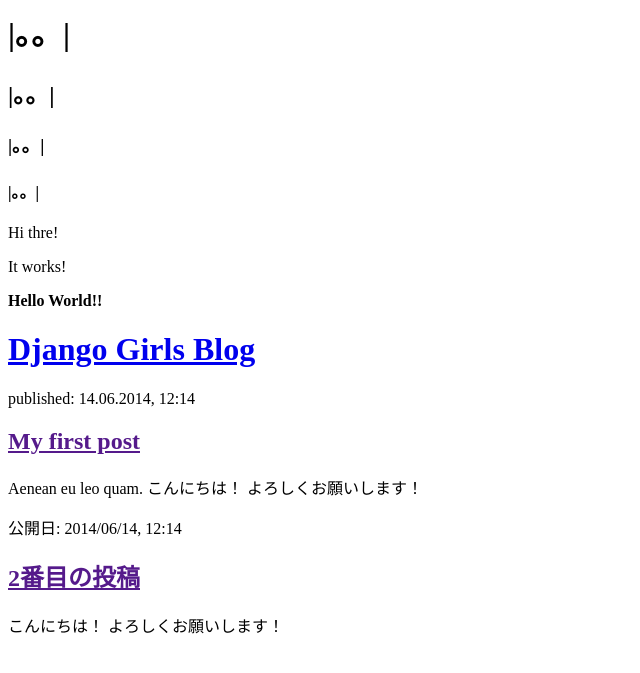
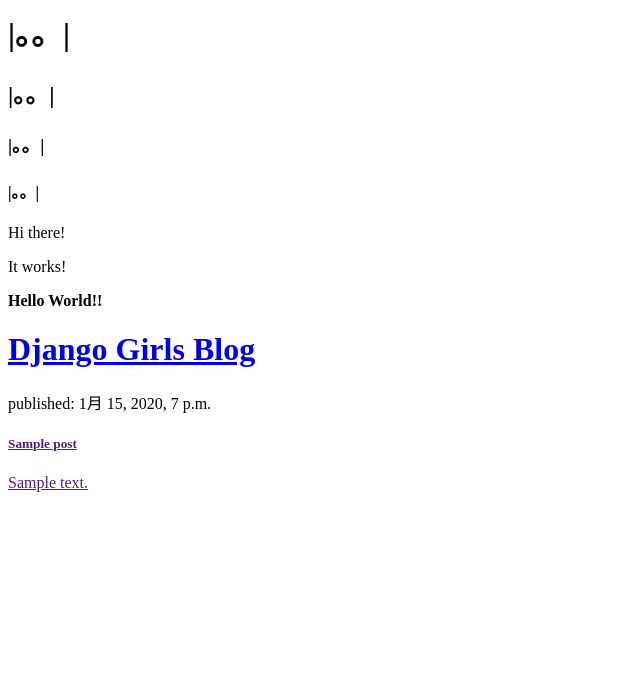
Before and after one commit to toshiki515/my-first-blog, a Django app: page / in a window 1280 px wide. Shown: the top 673 px of the page, without its empty margins (0-640 px from the left). Run offline with Django 3.2, Linux system fonts and the light colour scheme; tables that the repository leaves empty hold one stand-in row (values such as "Sample post").

Commit message:
Modfied templates to display posts from database.

```diff
--- a/blog/templates/blog/post_list.html
+++ b/blog/templates/blog/post_list.html
@@ -7,23 +7,18 @@
         <h2>|｡。|</h2>
         <h3>|｡。|</h3>
         <h4>|｡。|</h4>
-        <p>Hi thre!</p>
+        <p>Hi there!</p>
         <p>It works!</p>
         <strong>Hello World!!</strong>
         <div>
             <h1><a href="/">Django Girls Blog</a></h1>
         </div>
-
-        <div>
-            <p>published: 14.06.2014, 12:14</p>
-            <h2><a href="">My first post</a></h2>
-            <p>Aenean eu leo quam. こんにちは！ よろしくお願いします！ </p>
-        </div>
-
-        <div>
-            <p>公開日: 2014/06/14, 12:14</p>
-            <h2><a href="">2番目の投稿</a></h2>
-            <p> こんにちは！ よろしくお願いします！ </p>
-        </div>
+        {% for post in posts %}
+            <div>
+                <p>published: {{ post.published_date}}</p>
+                <h5><a href="">{{ post.title}}</a></h5>
+                <P><a href="">{{ post.text|linebreaksbr}}</a></P>
+            </div>
+        {% endfor %}
     </body>
 </html>
--- a/blog/views.py
+++ b/blog/views.py
@@ -1,5 +1,9 @@
 from django.shortcuts import render
+from django.utils import timezone
+from .models import Post
 
 # Create your views here.
+
 def post_list(request):
-    return render(request, 'blog/post_list.html', {})
+    posts = Post.objects.filter(published_date__lte=timezone.now()).order_by('published_date')
+    return render(request, 'blog/post_list.html', {'posts': posts})
```
